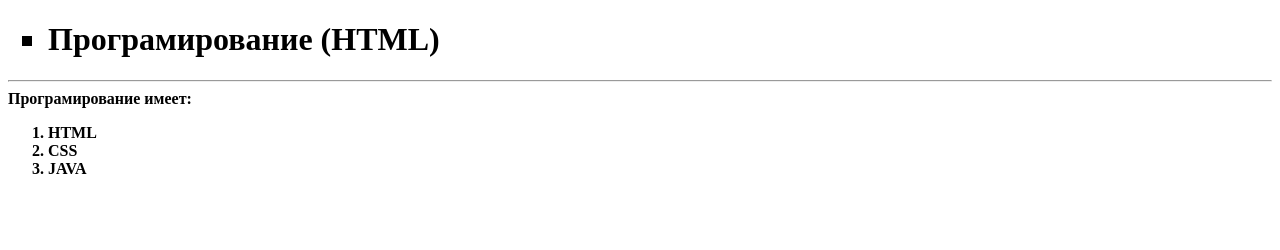
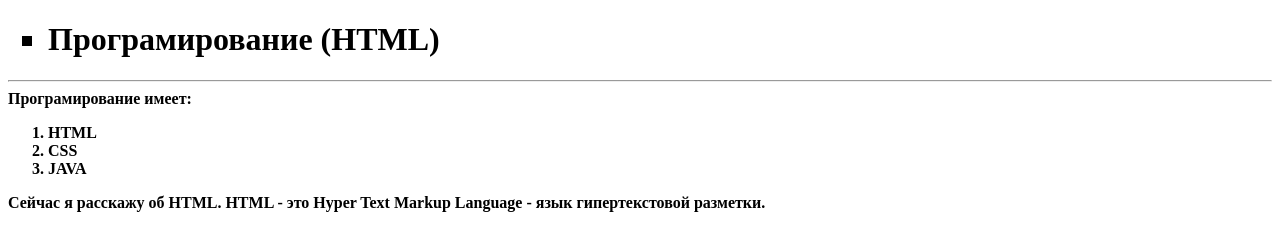
Before and after one commit to 1398rich/1398rich.github.io, a plain HTML site: page index.html in a window 1280 px wide. Drawn offline with Linux system fonts and the light colour scheme.

Commit message:
Update index.html

```diff
--- a/index.html
+++ b/index.html
@@ -17,5 +17,6 @@
 	<li>CSS</li>
 	<li>JAVA</li>
 	</ol>
+		Сейчас я расскажу об HTML. HTML - это Hyper Text Markup Language - язык гипертекстовой разметки.
 </body>
 </html>
```
